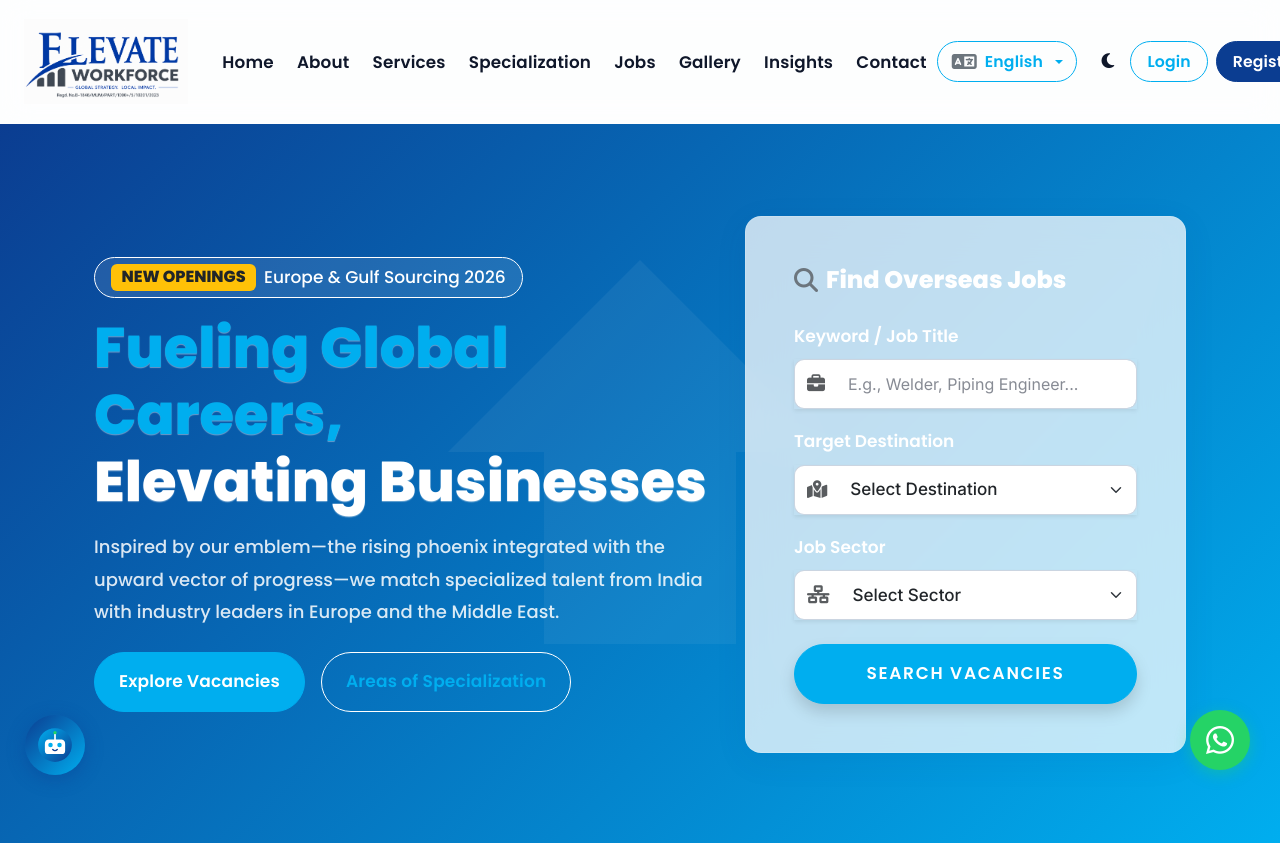
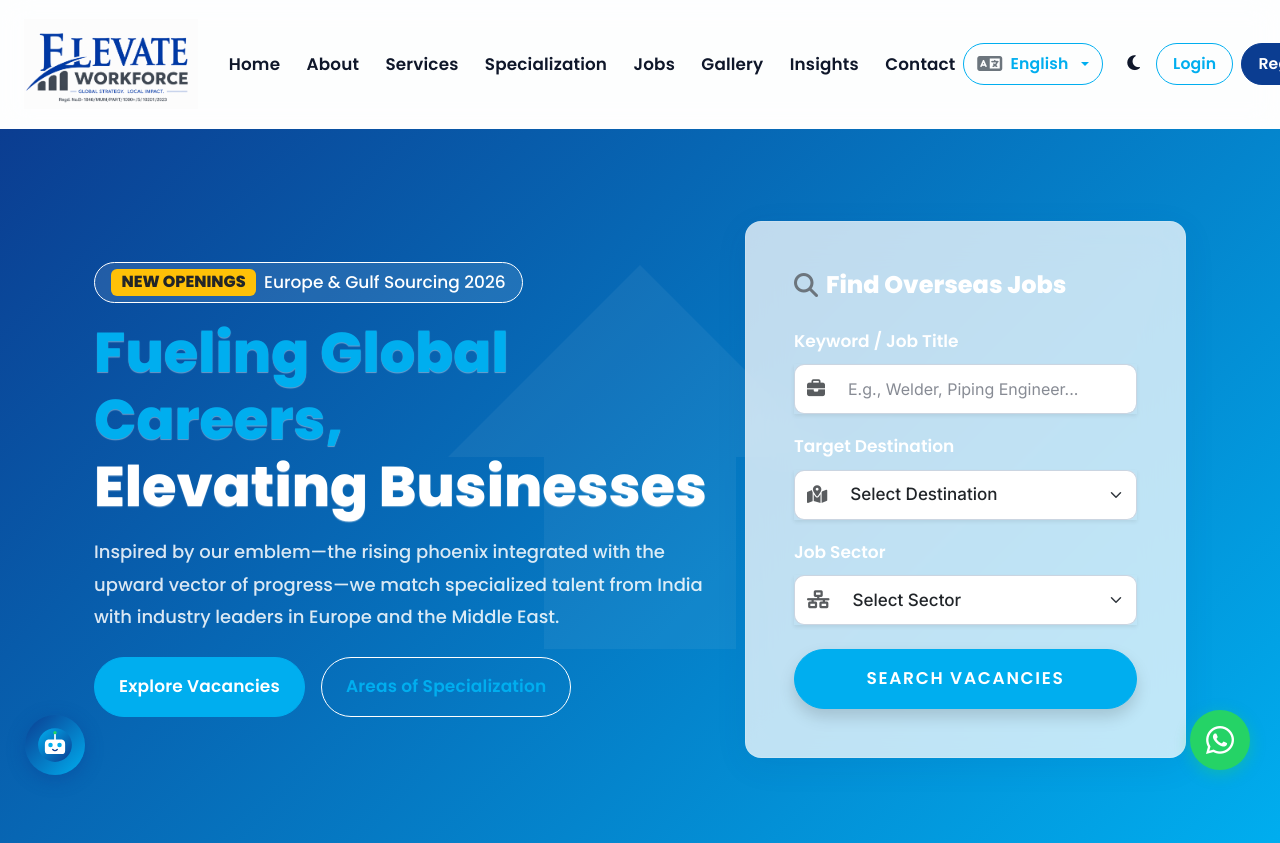
Before and after one commit to furquankafil/elevate-workforce, a Django app: page / in a window 1280 px wide. Shown: the top 843 px of the page. Run offline with Django 5.2, Linux system fonts and the light colour scheme; data that the repository does not hold is empty; some libraries are stand-ins or nearby versions.

Commit message:
Fix navbar layout and favicon

```diff
--- a/static/css/style.css
+++ b/static/css/style.css
@@ -235,8 +235,8 @@ p {
     color: #FFFFFF;
 }
 
-.navbar-nav {
-    gap: 0.15rem;
+.navbar-nav{
+    gap:12px;
 }
 
 .custom-navbar .nav-link {
@@ -244,7 +244,7 @@ p {
     font-size: clamp(0.9375rem, 0.85rem + 0.25vw, 1.0625rem); /* 15px -> 17px */
     font-weight: 600;
     letter-spacing: 0.01em;
-    padding: 0.6rem 0.65rem !important;
+    padding: .55rem .45rem !important;
     white-space: nowrap;
     position: relative;
     transition: var(--transition-smooth);
@@ -448,13 +448,18 @@ p {
 }
 
 .navbar-brand-logo {
-    height: clamp(85px, 6vw, 110px);
+    height: 90px;
     width: auto;
-    max-width: 100%;
+    max-width: none;
+    display: block;
     object-fit: contain;
-    display: block;
+    flex-shrink: 0;
+    transition: transform .3s ease;
 }
 
+.navbar-brand-logo:hover {
+    transform: scale(1.03);
+}
 /* Trusted Corporate Clients Grid */
 .client-logo-grid {
     display: grid;
```
